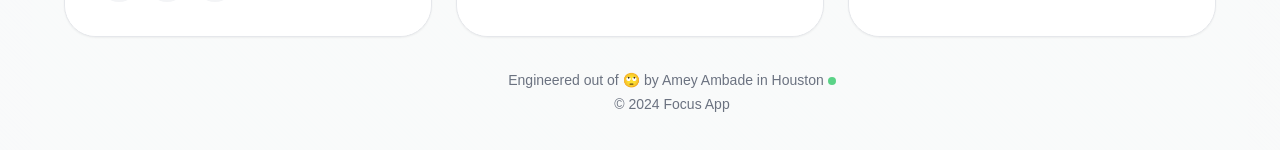
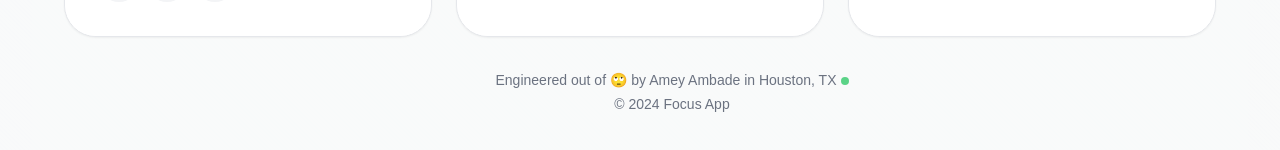
Before and after one commit to ameyxd/focus-time, a Next.js app: page / in a window 1280 px wide. Shown: the part 670-820 px from the top of the page. Built offline with nearby package versions, Linux system fonts and the light colour scheme; a web font is replaced by a local one.

Commit message:
Add vercel recommendations

```diff
--- a/src/app/layout.tsx
+++ b/src/app/layout.tsx
@@ -10,7 +10,7 @@
 /* eslint-disable react/no-unescaped-entities */
 
 import type { Metadata } from "next";
-import { Inter } from "next/font/google";
+// import { Inter } from "next/font/google";
 import "./globals.css";
 import { ThemeProvider } from "@/components/theme-provider";
 import { Martian_Mono } from 'next/font/google'
@@ -54,7 +54,7 @@ export default function RootLayout({
             {children}
             <footer className="fixed bottom-4 w-full text-center text-sm text-gray-500 dark:text-gray-400 space-y-1">
               <div>
-                Engineered out of 🙄 by Amey Ambade in Houston
+                Engineered out of 🙄 by <a href="https://heyamey.com" className="hover:underline">Amey Ambade</a> in Houston, TX
                 <span className="inline-block w-2 h-2 bg-green-500 rounded-full ml-1 animate-pulse" />
               </div>
               <div>© 2024 Focus App</div>
--- a/src/app/page.tsx
+++ b/src/app/page.tsx
@@ -24,6 +24,10 @@ export default function Home() {
   // Progress calculation
   const secondsProgress = (time % 60) / 60 * 100;
   const playlistUrl = "https://www.youtube.com/playlist?list=PL6dMWM5sYDapFWlmjH3rXn09igyLVsWNH";
+
+  const progressStyle = {
+    width: `${secondsProgress}%`
+  };
 
   useEffect(() => {
     let interval: NodeJS.Timeout;
```
Also changed, not shown: .eslintrc.json.
